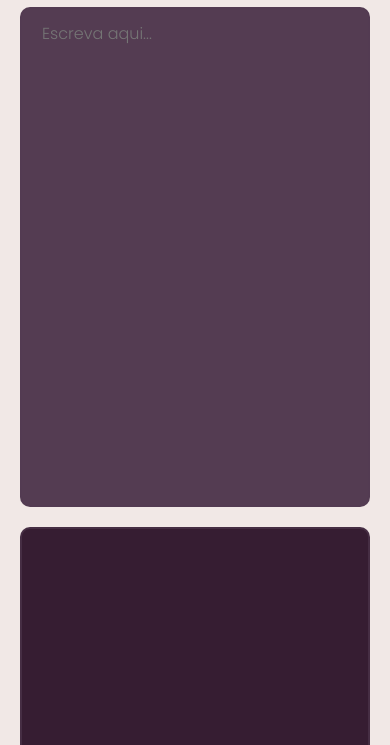
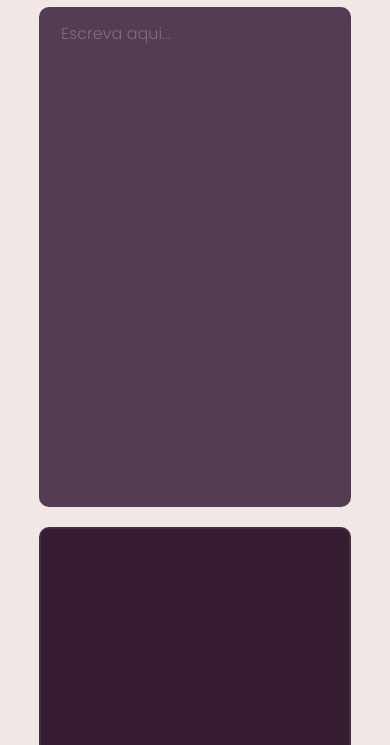
Before and after one commit to Matheus1714/order-forms-html-css, a plain HTML site: page index.html in a window 390 px wide. Shown: the part 99-844 px from the top of the page. Drawn offline with Linux system fonts and the light colour scheme.

Commit message:
update responsivity

```diff
--- a/index.css
+++ b/index.css
@@ -119,4 +119,12 @@ footer{
         display: flex;
         flex-wrap: wrap;
     }
+    main{
+        margin-left: 20px;
+        margin-right: 20px;
+    }
+    .box{
+        width: 100%;
+        min-width: 100%;
+    }
 }
```
